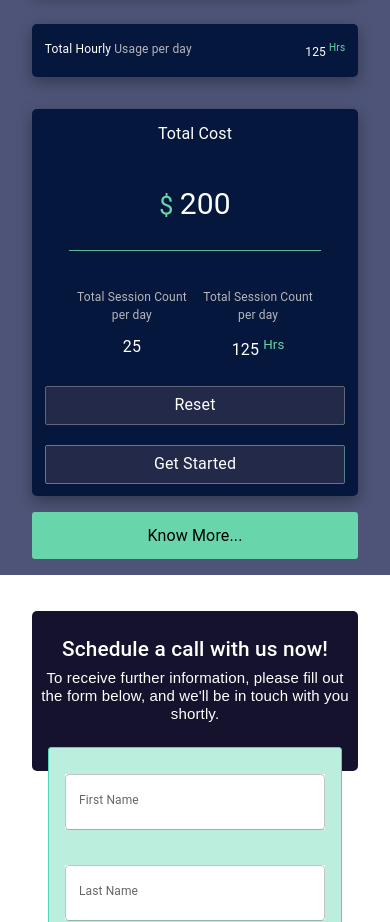
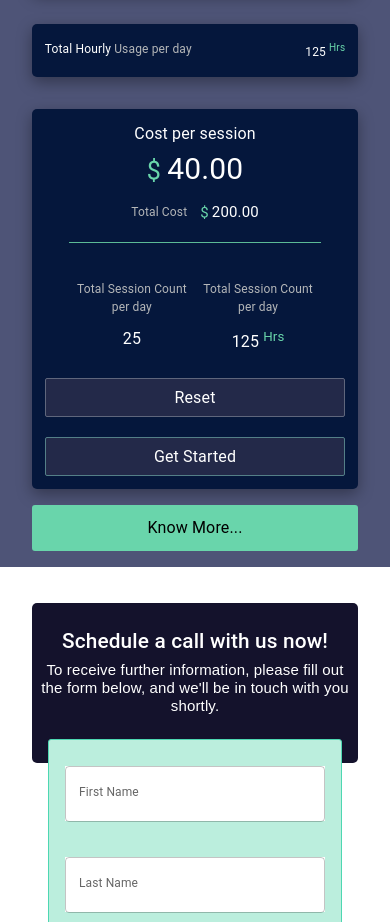
Before and after one commit to CloudBrowsers/static-staging, a React (Create React App) app: page /#/ in a window 390 px wide. Shown: the part 8520-9442 px from the top of the page. Built offline with nearby package versions, Linux system fonts and the light colour scheme.

Commit message:
add responsivness

```diff
--- a/src/Pages/Calculator/NewClaculator/CalculatorModule.css
+++ b/src/Pages/Calculator/NewClaculator/CalculatorModule.css
@@ -179,7 +179,6 @@
 }
 .calculator-main-section-box .cost {
   color: #69d5ab;
-  margin-top: 35px !important;
   font-size: 25px;
 }
 .calculator-main-section-box .cost span {
@@ -235,6 +234,14 @@
 .textField-calculator > div > input {
   -webkit-text-fill-color: white !important;
 }
+.per_session {
+  display: flex;
+  justify-content: center;
+  align-items: center;
+  gap: 10px;
+  margin-top: 5px;
+}
+
 @media screen and (max-width: 1127px) {
   .calculator-main-section-box .contact-us {
     padding: 0.4rem 1.5rem;
--- a/src/Pages/Calculator/NewClaculator/CalculatorModule.js
+++ b/src/Pages/Calculator/NewClaculator/CalculatorModule.js
@@ -207,24 +207,107 @@ const CalculatorModule = () => {
         onPremisis: false,
       });
       dispatch(setNoOfDays(0));
-      // setNumberOfDays(0);
 
       return 0;
     }
     if (expanded === "panel1") {
       const total_montly_cost = 40 * number;
-      return total_montly_cost;
+      const per_session_cost = 40 / 1;
+      return (
+        <div>
+          <div className="cost">
+            $ <span>{per_session_cost.toFixed(2)}</span>
+          </div>
+          <div className="total_cost">
+            <div className="per_session">
+              Total Cost
+              <span
+                style={{
+                  color: "white",
+                  fontSize: "15px",
+                  marginLeft: "3px",
+                }}
+              >
+                <span
+                  style={{
+                    color: "#69d5ab",
+                    fontSize: "15px",
+                    marginRight: "3px",
+                  }}
+                >
+                  $
+                </span>
+                {total_montly_cost.toFixed(2)}
+              </span>
+            </div>
+          </div>
+        </div>
+      );
     }
     if (expanded === "panel2") {
-      const total_cost = 100 + number * session * day * noOfDays * 0.02;
-      return total_cost;
+      const total_cost = 100 + 0.2 * number * session * day * noOfDays;
+      const per_session_cost = 100 + 0.2 * 1 * session * day * noOfDays;
+      return (
+        <div>
+          <div className="cost">
+            $ <span>{per_session_cost.toFixed(2)}</span>
+          </div>
+          <div className="total_cost">
+            <div className="per_session">
+              Total Cost
+              <span
+                style={{
+                  color: "white",
+                  fontSize: "15px",
+                  marginLeft: "3px",
+                }}
+              >
+                <span
+                  style={{
+                    color: "#69d5ab",
+                    fontSize: "15px",
+                    marginRight: "3px",
+                  }}
+                >
+                  $
+                </span>
+                {total_cost.toFixed(2)}
+              </span>
+            </div>
+          </div>
+        </div>
+      );
     }
     if (expanded === "panel3") {
-      const total_premisses_cost = session * day * noOfDays * 0.01;
-
+      const total_premisses_cost = 0.01 * number * session * noOfDays;
+      const per_session_cost = 0.01 * 1 * session * noOfDays;
       return (
-        <span>
-          {total_premisses_cost}
+        <div>
+          <div className="cost">
+            $ <span>{per_session_cost.toFixed(2)}</span>
+          </div>
+          <span style={{ fontSize: "15px" }}>
+            <div className="total_cost">
+              Total Cost
+              <span
+                style={{
+                  color: "#69d5ab",
+                  fontSize: "15px",
+                  marginLeft: "12px",
+                  marginRight: "3px",
+                }}
+              >
+                $
+              </span>
+              <span
+                style={{
+                  color: "white",
+                  fontSize: "15px",
+                }}
+              >
+                {total_premisses_cost.toFixed(2)}
+              </span>
+            </div>
             <p
               style={{
                 fontSize: "12px",
@@ -234,6 +317,7 @@ const CalculatorModule = () => {
               }}
             >{`+ Orgnization Infrastructure Cost + IT Maintenence Cost`}</p>
           </span>
+        </div>
       );
     }
 
@@ -305,77 +389,6 @@ const CalculatorModule = () => {
           <Grid className="choose-plan-box">
             <ChoosePlan />
           </Grid>
-          {/* <Grid className="choose-plan-section-box">
-            <Box
-              className={
-                selectPlan.monthly ? "selected-box" : "montly-section-box"
-              }
-            >
-              <Box>Monthly</Box>
-              <FormGroup>
-                <FormControlLabel
-                  control={
-                    <Checkbox
-                      {...label}
-                      checked={selectPlan.monthly}
-                      onChange={handleChange}
-                      name="monthly"
-                      className={
-                        selectPlan.monthly ? "checkbox" : "checkbox-before"
-                      }
-                    />
-                  }
-                />
-              </FormGroup>
-            </Box>
-            {renderNumberOfDays(monthly)}
-            <Box
-              className={
-                selectPlan.payAsYouGo ? "selected-box" : "pay-section-box"
-              }
-            >
-              <Box>Pay-as-you-go</Box>
-              <FormGroup>
-                <FormControlLabel
-                  control={
-                    <Checkbox
-                      {...label}
-                      checked={selectPlan.payAsYouGo}
-                      onChange={handleChange}
-                      name="payAsYouGo"
-                      className={
-                        selectPlan.payAsYouGo ? "checkbox" : "checkbox-before"
-                      }
-                    />
-                  }
-                />
-              </FormGroup>
-            </Box>
-            {renderNumberOfDays(payAsYouGo)}
-            <Box
-              className={
-                selectPlan.onPremisis ? "selected-box" : "pay-section-box"
-              }
-            >
-              <Box>On-Premise</Box>
-              <FormGroup>
-                <FormControlLabel
-                  control={
-                    <Checkbox
-                      {...label}
-                      checked={selectPlan.onPremisis}
-                      onChange={handleChange}
-                      name="onPremisis"
-                      className={
-                        selectPlan.onPremisis ? "checkbox" : "checkbox-before"
-                      }
-                    />
-                  }
-                />
-              </FormGroup>
-            </Box>
-            {renderNumberOfDays(onPremisis)}
-          </Grid> */}
           {/* Range Section  */}
           <Grid
             container
@@ -394,41 +407,8 @@ const CalculatorModule = () => {
                 fullWidth
                 sx={{ input: { color: "white " } }}
               />
-              {/* <Box className="text">Number Of Parallel Session</Box> */}
-              {/* <Box>
-                <Box className="enter-manually-section-box">
-                  <Box className="no-box">No.</Box>
-                  <Box className="manually-text-box">Enter manually</Box>
-                </Box>
-                <TextField
-                  sx={{ background: "white !important", borderRadius: "5px" }}
-                  className="textField-box"
-                  size="small"
-                  fullWidth
-                  type={"number"}
-                  value={sliderValues.number}
-                  onChange={handleInputChange("number")}
-                  InputProps={{
-                    sx: {
-                      paddingTop: "3px",
-                    },
-                  }}
-                />
-              </Box> */}
+
               <Box className="isoSlider-box">
-                {/* <IOSSlider
-                  aria-label="ios slider"
-                  // defaultValue={0}
-                  name="number"
-                  value={sliderValues.number}
-                  onChange={handleSliderInputChange("number")}
-                  marks={marks}
-                  sx={{ marginTop: "30px" }}
-                  valueLabelDisplay="on"
-                  step={1}
-                  min={0}
-                  max={2000}
-                /> */}
                 <SliderComponent
                   value={number}
                   handleSliderInputChange={handleSliderInputChange("number")}
@@ -448,46 +428,13 @@ const CalculatorModule = () => {
                 className="textField-calculator"
                 type="number"
                 value={sliderValues.day}
-                // className="textfield"
                 onChange={handleInputChange("day")}
                 name="noOfDays"
                 fullWidth
                 sx={{ input: { color: "white" } }}
               />
-              {/*  */}
-              {/* <Box className="text">Number Of Iterations Per Day</Box>
-              <Box>
-                <Box className="enter-manually-section-box">
-                  <Box className="no-box">No.</Box>
-                  <Box className="manually-text-box">Enter manually</Box>
-                </Box>
-                <TextField
-                  sx={{ background: "white !important", borderRadius: "5px" }}
-                  className="textField-box"
-                  size="small"
-                  fullWidth
-                  type={"number"}
-                  value={sliderValues.day}
-                  onChange={handleInputChange("day")}
-                  InputProps={{
-                    sx: {
-                      paddingTop: "3px",
-                    },
-                  }}
-                />
-              </Box> */}
+
               <Box className="isoSlider-box">
-                {/* <IOSSlider
-                  aria-label="ios slider"
-                  // defaultValue={0}
-                  name="day"
-                  value={sliderValues.day}
-                  onChange={handleSliderInputChange("day")}
-                  marks={marks}
-                  sx={{ marginTop: "30px" }}
-                  valueLabelDisplay="on"
-                  max={50}
-                /> */}
                 <SliderComponent
                   value={day}
                   handleSliderInputChange={handleSliderInputChange("day")}
@@ -503,28 +450,6 @@ const CalculatorModule = () => {
               </Box>
               {/* Average */}
 
-              {/*  */}
-              {/* <Box className="text">Average Session Duration</Box>
-              <Box>
-                <Box className="enter-manually-section-box">
-                  <Box className="no-box">No.</Box>
-                  <Box className="manually-text-box">Enter manually</Box>
-                </Box>
-                <TextField
-                  style={{ background: "white", borderRadius: "5px" }}
-                  className="textField-box"
-                  size="small"
-                  type={"number"}
-                  fullWidth
-                  value={sliderValues.session}
-                  onChange={handleInputChange("session")}
-                  InputProps={{
-                    sx: {
-                      paddingTop: "3px",
-                    },
-                  }}
-                />
-              </Box> */}
               <TextField
                 label={"Average Session Duration"}
                 className="textField-calculator"
@@ -536,16 +461,6 @@ const CalculatorModule = () => {
                 sx={{ input: { color: "white" } }}
               />
               <Box className="isoSlider-box">
-                {/* <IOSSlider
-                  aria-label="ios slider"
-                  name="number"
-                  value={sliderValues.session}
-                  onChange={handleSliderInputChange("session")}
-                  marks={marks}
-                  sx={{ marginTop: "30px" }}
-                  valueLabelDisplay="on"
-                  max={24}
-                /> */}
                 <SliderComponent
                   value={session}
                   handleSliderInputChange={handleSliderInputChange("session")}
@@ -584,12 +499,12 @@ const CalculatorModule = () => {
               </Box>
               {/* Count-session */}
               <Box className="total-cost">
-                <Box>Total Cost</Box>
+                <Box>Cost per session</Box>
                 {!expanded && (
                   <Box color={"red"}>Please select plan to know your cost</Box>
                 )}
                 <Box className="cost">
-                  $ <span>{totalCost()}</span>
+                  <span>{totalCost()}</span>
                 </Box>
                 <Divider className="divider" />
                 <Box className="count-section">
--- a/src/common.css
+++ b/src/common.css
@@ -54,6 +54,13 @@
 .MuiFormControl-root {
   margin-top: 10px !important;
 }
+.total_cost {
+  color: #b5b7b9;
+  font-size: 12px;
+  position: relative;
+  top: 5px;
+}
+
 @media screen and (max-width: 850px) {
   .sub-heading-text {
     margin-top: 20px;
```
Lines whose indentation alone changed are shown as unchanged.
